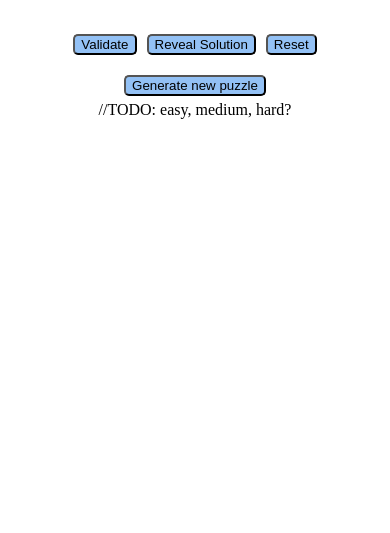
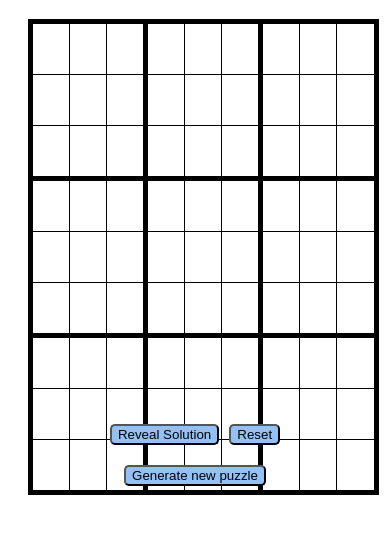
Before and after one commit to meghan-aine/Sudoku, a plain HTML site: page index.html in a window 390 px wide. Shown: the part 61-594 px from the top of the page. Drawn offline with Linux system fonts and the light colour scheme.

Commit message:
Add HTML table for sudoku board

```diff
--- a/index.html
+++ b/index.html
@@ -12,15 +12,30 @@
 <body>
     <h1>Sudoku</h1>
 
-    <div class = "container" id = "puzzleContainer"></div>
+    <div class = "container" id = "puzzleContainer">
+        <table>
+            <tbody>
+                <script>
+                    for (let r = 0; r < 9; r++) {
+                        document.write('<tr class="' + ((r + 1) % 3 === 0 ? "boldRow" : "") + '">');
+                        for (let c = 0; c < 9; c++) {
+                            //document.write('<td class="' + ((c + 1) % 3 === 0 ? "boldCol" : "") + '"><input type="number" min="1" max="9" maxlength="1" /></td>'); // inputtable cells
+                            document.write('<td class="' + ((c + 1) % 3 === 0 ? "boldCol" : "") + '">')
+                        }
+                        document.write('</tr>');
+                    }
+                </script>
+            </tbody>
+        </table>
+    </div>
 
     <div class = "container" id = "buttonContainer">
-        <button id = "validateButton">Validate</button>
+        <!--<button id = "validateButton">Validate</button>-->
         <button id = "revealSoltionButton">Reveal Solution</button>
         <button id = "resetButton">Reset</button>
     </div>
 
     <div class = "container" id = "newPuzzleContainer">
-        <button id = "newPuzzleButton">Generate new puzzle</button> //TODO: easy, medium, hard?
+        <button id = "newPuzzleButton">Generate new puzzle</button> <!-- TODO: easy, medium, hard?-->
     </div>
 </body>
--- a/style.css
+++ b/style.css
@@ -52,7 +52,7 @@ td {
 /* For smaller screens */
 @media screen and (max-width:550px) {
 
-    #sudokuContainer {
+    #puzzleContainer {
         width: 100vw;
         height: 100vw;
     }
```
